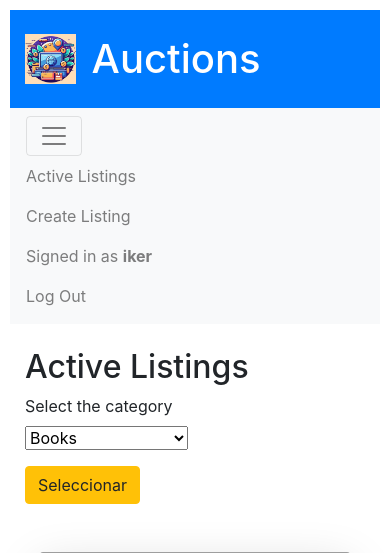
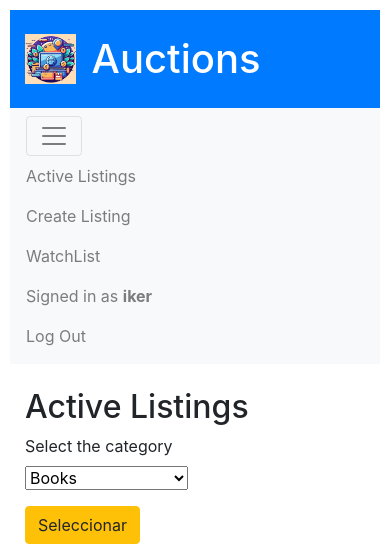
Before and after one commit to Iker1211/Commerce, a Django app: page / in a window 390 px wide, after a click that opens the changed part. Shown: the top 553 px of the page. Run offline with Django 3.2, Linux system fonts and the light colour scheme; a user stored in the database is signed in; data comes from the database, SQL or seed files in the repository; both versions use the stored data as it was after the commit; some libraries are stand-ins or nearby versions; grey boxes are pictures that could not be loaded.

Commit message:
watchlist

```diff
--- a/auctions/templates/auctions/layout.html
+++ b/auctions/templates/auctions/layout.html
@@ -45,6 +45,9 @@
                         <li class="nav-item">
                             <a class="nav-link" href="{% url 'createList' %}">Create Listing</a>
                         </li>
+                        <li class="nav-item">
+                            <a class="nav-link" href="{% url 'watchlist' %}">WatchList</a>
+                        </li>
                         {% endif %}
                     </ul>
                     <ul class="navbar-nav">
--- a/auctions/urls.py
+++ b/auctions/urls.py
@@ -12,4 +12,5 @@ urlpatterns = [
     path("listing/<int:id>", views.listing, name="listing"),
     path("removeWatchlist/<int:id>", views.removeWatchlist, name="removeWatchlist"),
     path("addWatchlist/<int:id>", views.addWatchlist, name="addWatchlist"),
+    path("watchlist", views.watchlist, name="watchlist"),
 ]
--- a/auctions/views.py
+++ b/auctions/views.py
@@ -13,6 +13,13 @@ def listing(request, id):
     return render(request, "auctions/listing.html", {
         "listing": listingData,
         "isListingInWatchlist": isListingInWatchlist
+    })
+
+def watchlist(request):
+    currentUser = request.user
+    listings = currentUser.watchlist.all()
+    return render(request, "auctions/watchlist.html", {
+        "listings": listings
     })
 
 def removeWatchlist(request, id):
```
Also changed, not shown: auctions/templates/auctions/watchlist.html (added, +24 -0 lines), db.sqlite3.
